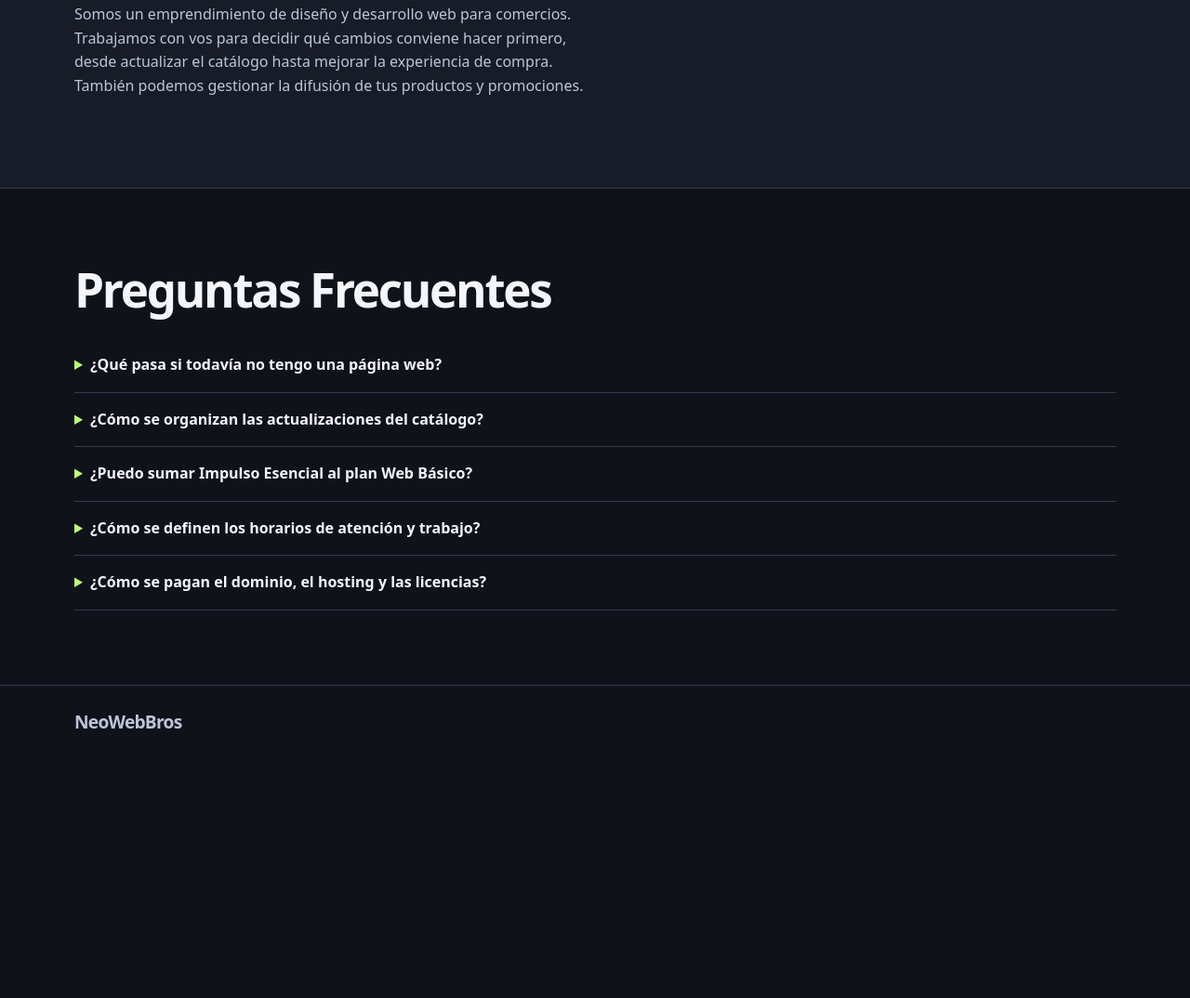
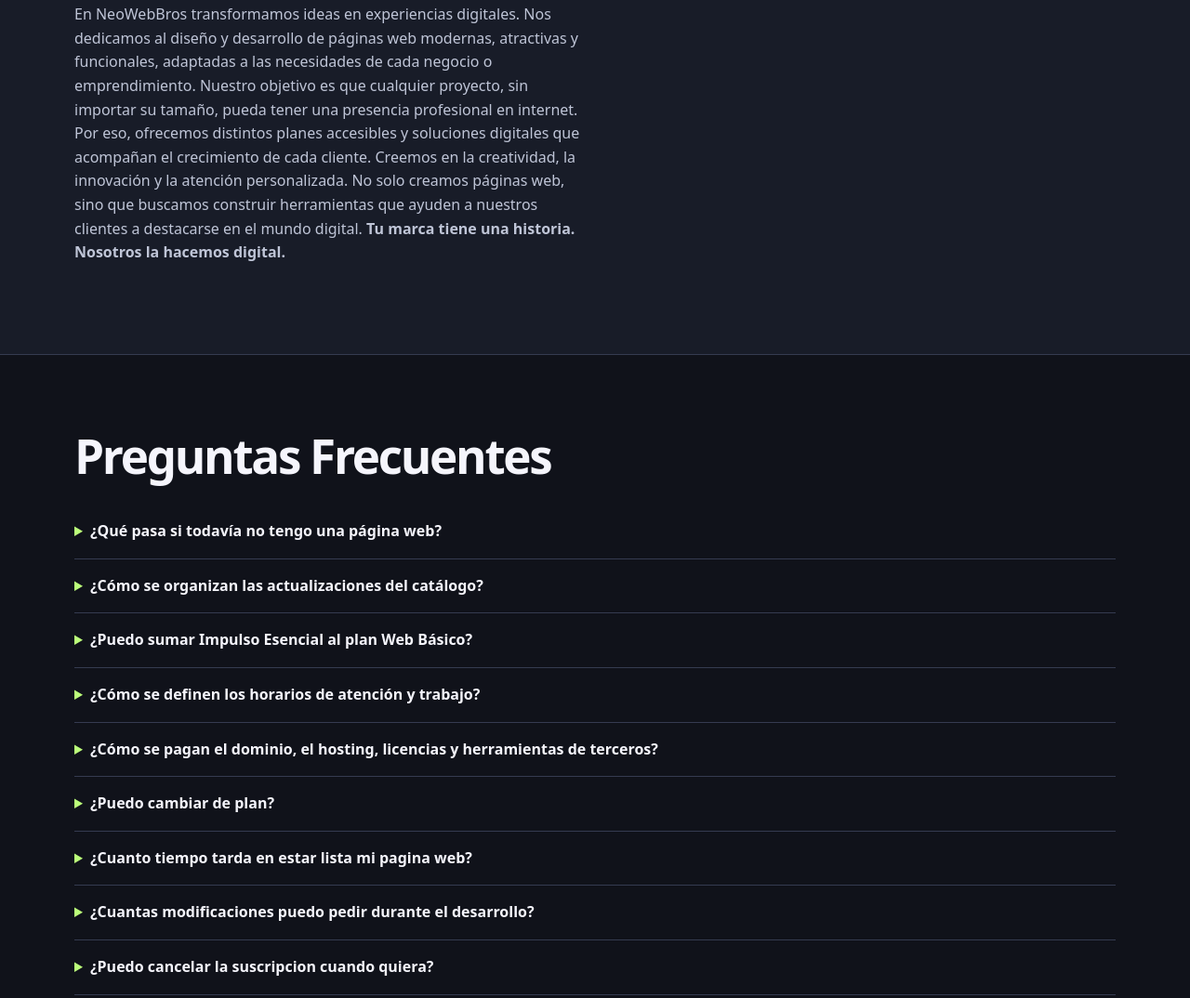
Before and after one commit to KrakeHyrde/NeoWebBros, a plain HTML site: page index.html in a window 1280 px wide. Shown: the part 5024-6098 px from the top of the page at 93% size. Before the commit the page ends 5841 px from the top, so only its background shows below. Drawn offline with Linux system fonts and the light colour scheme.

Commit message:
add: añadido de nuevas preguntas y modificacion de seccion sobre nosotros

```diff
--- a/index.html
+++ b/index.html
@@ -316,10 +316,13 @@
           <p class="eyebrow">NeoWebBros</p>
           <h2 id="titulo-nosotros">Sobre nosotros</h2>
           <p class="section-intro">
-          Somos un emprendimiento de diseño y desarrollo web para comercios.
-          Trabajamos con vos para decidir qué cambios conviene hacer primero,
-          desde actualizar el catálogo hasta mejorar la experiencia de compra.
-          También podemos gestionar la difusión de tus productos y promociones.
+            En NeoWebBros transformamos ideas en experiencias digitales. Nos dedicamos al diseño y desarrollo de páginas web modernas, atractivas y funcionales, adaptadas a las necesidades de cada negocio o emprendimiento.
+
+            Nuestro objetivo es que cualquier proyecto, sin importar su tamaño, pueda tener una presencia profesional en internet. Por eso, ofrecemos distintos planes accesibles y soluciones digitales que acompañan el crecimiento de cada cliente.
+
+            Creemos en la creatividad, la innovación y la atención personalizada. No solo creamos páginas web, sino que buscamos construir herramientas que ayuden a nuestros clientes a destacarse en el mundo digital.
+
+            <b>Tu marca tiene una historia. Nosotros la hacemos digital.</b>
         </p>
         </div>
       </section>
@@ -332,19 +335,35 @@
           </details>
           <details>
             <summary>¿Cómo se organizan las actualizaciones del catálogo?</summary>
-            <p>Nos compartís las fotos, los precios y las descripciones. Priorizamos los cambios con vos y los programamos según la disponibilidad de trabajo del plan.</p>
+            <p>Nosotros sacamos las fotos y videos de tus productos con equipamiento de la mejor calidad y vos nos pasás los precios y las descripciones. Priorizamos los cambios con vos y los programamos según la disponibilidad de trabajo del plan.</p>
           </details>
           <details>
             <summary>¿Puedo sumar Impulso Esencial al plan Web Básico?</summary>
-            <p>Sí. El adicional se puede contratar con Web Básico o Web Pro por $150.000 ARS al mes. El presupuesto destinado a los anuncios se abona por separado.</p>
+            <p>Sí. El adicional se puede contratar con Web Básico o Web Pro por $200.000 ARS al mes. El presupuesto destinado a los anuncios se abona por separado.</p>
           </details>
           <details>
             <summary>¿Cómo se definen los horarios de atención y trabajo?</summary>
-            <p>Al contratar coordinamos la franja de atención. Para Impulso Esencial también acordamos el límite de trabajo por día y las prioridades del calendario.</p>
+            <p>Al contratar cualquiera de los servicios, coordinamos la franja de atención y las prioridades del calendario.</p>
           </details>
           <details>
-            <summary>¿Cómo se pagan el dominio, el hosting y las licencias?</summary>
+            <summary>¿Cómo se pagan el dominio, el hosting, licencias y herramientas de terceros?</summary>
             <p>Los costos de dominio, hosting y herramientas de terceros se abonan por separado cuando corresponden.</p>
+          </details>
+          <details>
+            <summary>¿Puedo cambiar de plan?</summary>
+            <p>¡Por supuesto! Si quieres cambiar de plan puedes hacerlo al proximo mes sin problema alguno. En caso de querer cambiar de plan dentro del mismo mes, contactanos para abordar tu situación.</p>
+          </details>
+          <details>
+            <summary>¿Cuanto tiempo tarda en estar lista mi pagina web?</summary>
+            <p>El tiempo de desarrollo depende del plan contratado y de la complejidad del proyecto. Una vez que recibimos toda la información y el material necesario, comenzamos a trabajar para entregar tu página web lo antes posible, sin descuidar la calidad y los detalles.</p>
+          </details>
+          <details>
+            <summary>¿Cuantas modificaciones puedo pedir durante el desarrollo?</summary>
+            <p>En cada reunion realizada se pueden pedir cualquier cantidad de moficicaciones que el cliente quiera.</p>
+          </details>
+          <details>
+            <summary>¿Puedo cancelar la suscripcion cuando quiera?</summary>
+            <p>¡Sí! En NeoWebBros queremos que tengas total libertad. Podés cancelar tu suscripción cuando lo desees, sin compromisos de permanencia. La cancelación evitará futuras renovaciones, y el servicio continuará activo hasta que finalice el período ya abonado.</p>
           </details>
         </div>
       </section>
```
